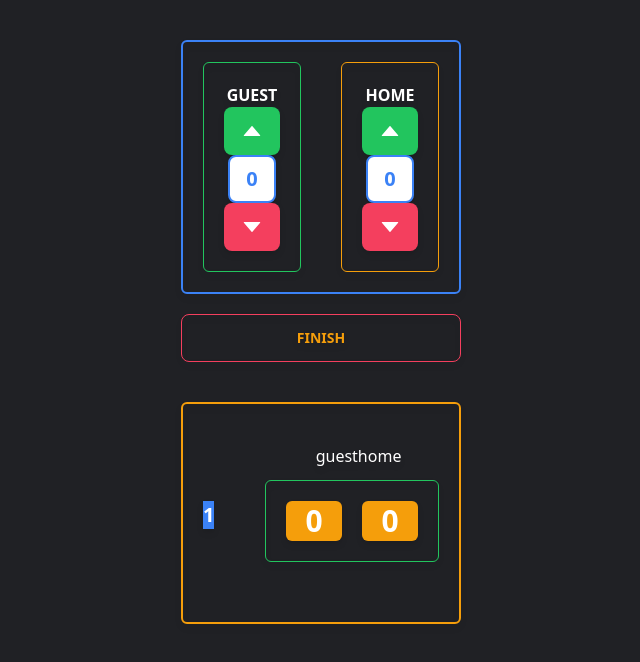
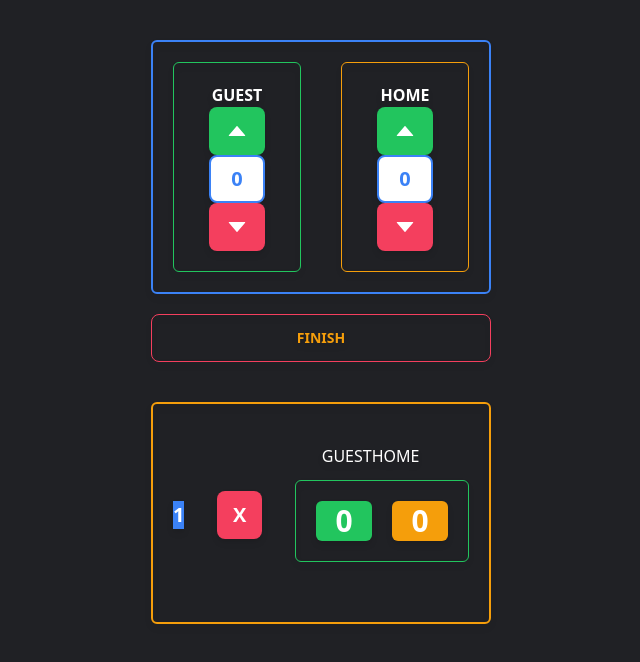
Before and after one commit to rimoza/Lalis, a React (Vite) app: page / in a window 1280 px wide. Both pictures are taken after a click on the button "FINISH". Shown: the top 662 px of the page, without its empty margins (319-959 px from the left). Built offline with nearby package versions, Linux system fonts and the light colour scheme.

Commit message:
feat: add delete history item and few other changes

```diff
--- a/index.html
+++ b/index.html
@@ -4,7 +4,7 @@
     <meta charset="UTF-8" />
     <link rel="icon" type="image/svg+xml" href="/vite.svg" />
     <meta name="viewport" content="width=device-width, initial-scale=1.0" />
-    <title>Lalis</title>
+    <title>LALIS</title>
   </head>
   <body style="background-color: #202125">
     <div id="root"></div>
--- a/package.json
+++ b/package.json
@@ -1,7 +1,7 @@
 {
   "name": "lalis",
   "private": true,
-  "version": "0.0.0",
+  "version": "0.0.1",
   "type": "module",
   "scripts": {
     "dev": "vite",
--- a/src/App.tsx
+++ b/src/App.tsx
@@ -1,7 +1,7 @@
+import React, { useState } from "react";
 import Top from "./components/top/top";
 import FinishButton from "./components/buttons/finishButton";
 import Games from "./components/games/games";
-import React, { useState } from "react";
 
 export type UserType = 'guest' | 'home'
 export declare interface IUser {
@@ -48,10 +48,25 @@ function App() {
   const finish = () => {
     setUserHistory((prevState) => [
       ...prevState,
-      { no: prevState.length + 1, guest: guest, home: home },
+      { no: prevState.length, guest: guest, home: home },
     ]);
     setGuest({ title: 'guest', value: 0 });
     setHome({ title: 'home', value: 0 });
+  }
+
+  const deleteHistoryItem = (item: IUserHistory) => {
+    // Confirm delete from user.
+    const confirmDelete = window.confirm('Are you sure you want to delete this game?');
+    if (confirmDelete) {
+      // Only one item in the history.
+      if (userHistory.length === 1) {
+        setUserHistory([]);
+        return
+      }
+      const newHistory = [...userHistory];
+      newHistory.splice(item.no - 1, 1);
+      setUserHistory(newHistory);
+    }
   }
 
   return (
@@ -63,7 +78,7 @@ function App() {
             <span>Finish</span>
           </FinishButton>
         </div>
-        <Games userHistory={userHistory} />
+        <Games userHistory={userHistory} onDelete={deleteHistoryItem} />
       </div>
     </div>
   )
--- a/src/components/games/game.module.css
+++ b/src/components/games/game.module.css
@@ -13,6 +13,9 @@
 .game_score {
     @apply flex justify-center items-center;
 }
+.game_score_value_guest {
+    @apply bg-success w-14 h-10 text-white text-3xl font-bold flex justify-center items-center rounded-md;
+}
 .game_score_value {
     @apply bg-secondary w-14 h-10 text-white text-3xl font-bold flex justify-center items-center rounded-md;
 }
--- a/src/components/games/game.tsx
+++ b/src/components/games/game.tsx
@@ -1,8 +1,9 @@
+import React from 'react';
 import classes from './game.module.css'
-import React from 'react';
+import { IUserHistory } from '../../App';
 
-const Game = ({ users }: any) => {
-  const  {guest, home, no} = users;
+const Game = ({ users, onDelete }: { users: IUserHistory, onDelete: (item: IUserHistory) => void }) => {
+  const { guest, home, no } = users;
 
   return (
     <React.Fragment>
@@ -10,9 +11,12 @@ const Game = ({ users }: any) => {
         <div id='game-number' className={classes.game_number}>
           <span className='text-xl font-bold'>{no}</span>
         </div>
+        <div id='game-number' className='bg-warning btn border-none hover:bg-success' onClick={() => onDelete(users)}>
+          <span className='text-xl font-bold'>X</span>
+        </div>
         <div id='game-score' className={classes.game_score_wrapper}>
           <div className={classes.game_score}>
-            <span className={classes.game_score_value}>{guest.value}</span>
+            <span className={classes.game_score_value_guest}>{guest.value}</span>
           </div>
           <div className={classes.game_score}>
             <span className={classes.game_score_value}>{home.value}</span>
--- a/src/components/games/games.tsx
+++ b/src/components/games/games.tsx
@@ -3,24 +3,25 @@ import classes from './games.module.css'
 import React from 'react';
 import { IUserHistory } from '../../App';
 
-const Games = ({ userHistory } : {userHistory: IUserHistory[]}) => {
+const Games = ({ userHistory, onDelete }: { userHistory: IUserHistory[], onDelete: (item: IUserHistory) => void }) => {
+  const reversedHistory = [...userHistory].reverse();
   return (
     <div id='wrapper-bottom' className={classes.wrapper_bottom}>
-      {userHistory.length > 0 ? userHistory.map((users: any, index: any) => {
+      {userHistory.length > 0 ? reversedHistory.map((users: IUserHistory, index: number) => {
         return (
-          <React.Fragment>
+          <React.Fragment key={users.no}>
             <div className='flex justify-around'>
               <div></div>
               <div className={classes.container}>
-                <span className={classes.title}>{users.guest.title}</span>
-                <span className={classes.title}>{users.home.title}</span>
+                <span className={classes.title}>GUEST</span>
+                <span className={classes.title}>HOME</span>
               </div>
             </div>
-            <Game users={users} key={index} />
+            <Game users={{ ...users, no: index + 1 }} key={index} onDelete={onDelete} />
           </React.Fragment>
         )
       }) :
-        <p className='text-white text-2xl text-center font-bold'>No Games to show</p>
+        <p className='text-white text-2xl text-center font-bold'>No games yet!</p>
       }
     </div>
   )
--- a/src/components/top/topLeft.module.css
+++ b/src/components/top/topLeft.module.css
@@ -1,9 +1,9 @@
 .container {
-    @apply flex flex-col items-center space-y-5 border border-success p-5 rounded-md;
+    @apply flex flex-col items-center space-y-5 border border-success p-5 rounded-md w-32;
 };
 
 .value_wrapper {
-    @apply bg-white btn border-2 border-primary text-primary hover:text-white;
+    @apply bg-white btn border-2 border-primary text-primary hover:text-white w-14;
 };
 
 .icon {
--- a/src/components/top/topLeft.tsx
+++ b/src/components/top/topLeft.tsx
@@ -4,7 +4,7 @@ import { IUser, UserType } from '../../App'
 import classes from './topLeft.module.css'
 import { AiFillCaretUp, AiFillCaretDown } from 'react-icons/ai'
 
-const TopLeft = ({increment, decrement, guest}: {increment: (guest: UserType) => void, decrement: (guest: UserType) =>void, guest: IUser}) => {
+const TopLeft = ({ increment, decrement, guest }: { increment: (guest: UserType) => void, decrement: (guest: UserType) => void, guest: IUser }) => {
   return (
     <div id='topLeft' className={classes.container}>
       <span className='uppercase font-bold'>{guest.title}</span>
@@ -17,7 +17,7 @@ const TopLeft = ({increment, decrement, guest}: {increment: (guest: UserType) =>
         <span className='text-xl font-bold' >{guest.value}</span>
       </div>
       <div>
-        <SubButton onClick={() =>decrement('guest')}>
+        <SubButton onClick={() => decrement('guest')}>
           <AiFillCaretDown className={classes.icon} />
         </SubButton>
       </div>
--- a/src/components/top/topRight.module.css
+++ b/src/components/top/topRight.module.css
@@ -1,9 +1,9 @@
 .container {
-    @apply flex flex-col items-center space-y-5 border border-secondary p-5 rounded-md;
+    @apply flex flex-col items-center space-y-5 border border-secondary p-5 rounded-md w-32;
 };
 
 .value_wrapper {
-    @apply bg-white btn border-2 border-primary text-primary hover:text-white;
+    @apply bg-white btn border-2 border-primary text-primary hover:text-white w-14;
 };
 
 .icon {
--- a/src/components/top/topRight.tsx
+++ b/src/components/top/topRight.tsx
@@ -4,7 +4,7 @@ import { IUser, UserType } from '../../App'
 import classes from './topRight.module.css'
 import { AiFillCaretUp, AiFillCaretDown } from 'react-icons/ai'
 
-const TopRight = ({increment, decrement, home}: {increment: (home: UserType) => void, decrement: (home: UserType) => void, home: IUser}) => {
+const TopRight = ({ increment, decrement, home }: { increment: (home: UserType) => void, decrement: (home: UserType) => void, home: IUser }) => {
   return (
     <div id='topRight' className={classes.container}>
       <span className='uppercase font-bold'>{home.title}</span>
@@ -17,7 +17,7 @@ const TopRight = ({increment, decrement, home}: {increment: (home: UserType) =>
         <span className='text-xl font-bold'>{home.value}</span>
       </div>
       <div>
-    <SubButton onClick={() =>decrement('home')}>
+        <SubButton onClick={() => decrement('home')}>
           <AiFillCaretDown className={classes.icon} />
         </SubButton>
       </div>
```
Also changed, not shown: src/components/top/top.tsx (+4 -4 lines). Lines whose indentation alone changed are shown as unchanged.
